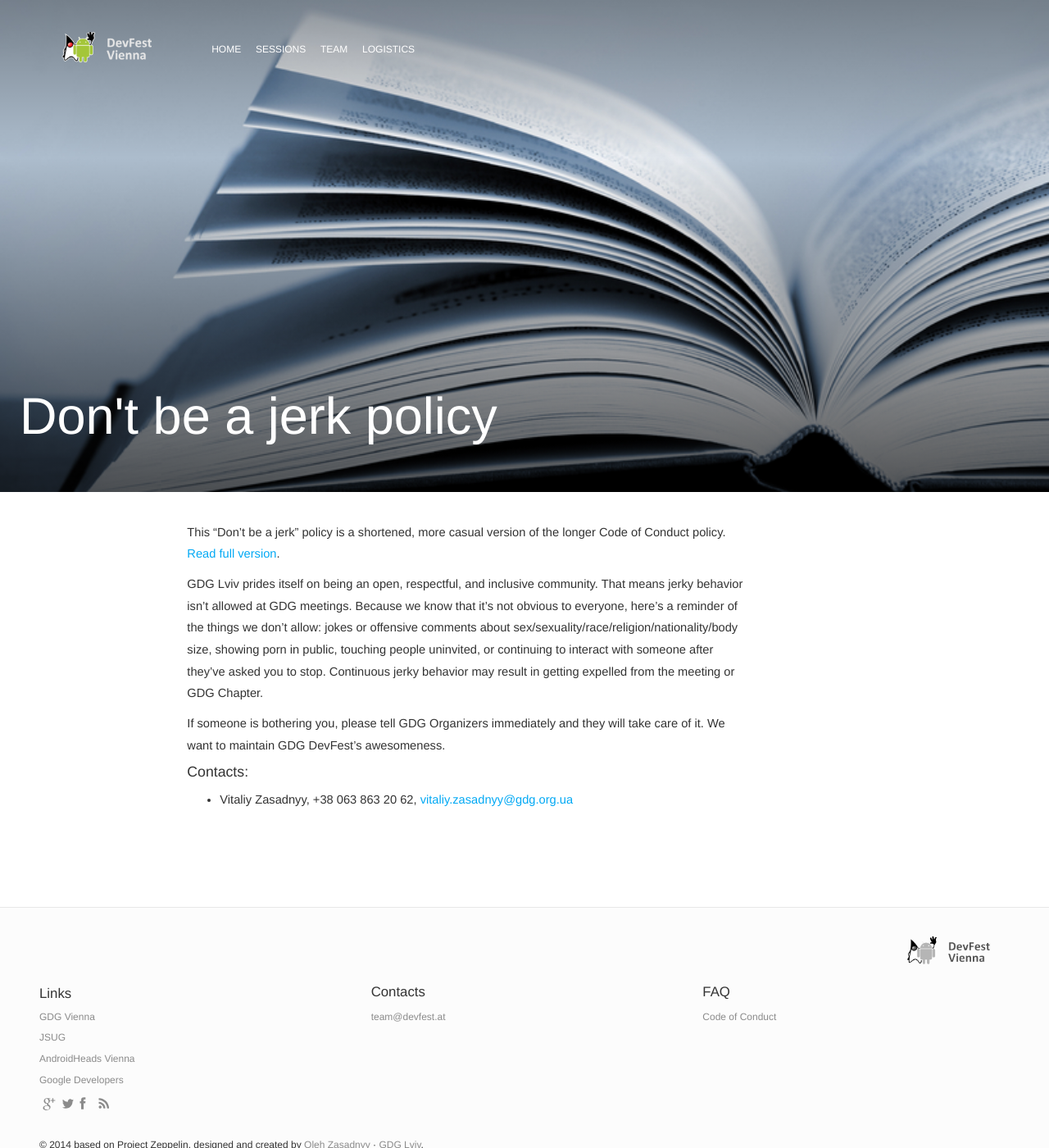
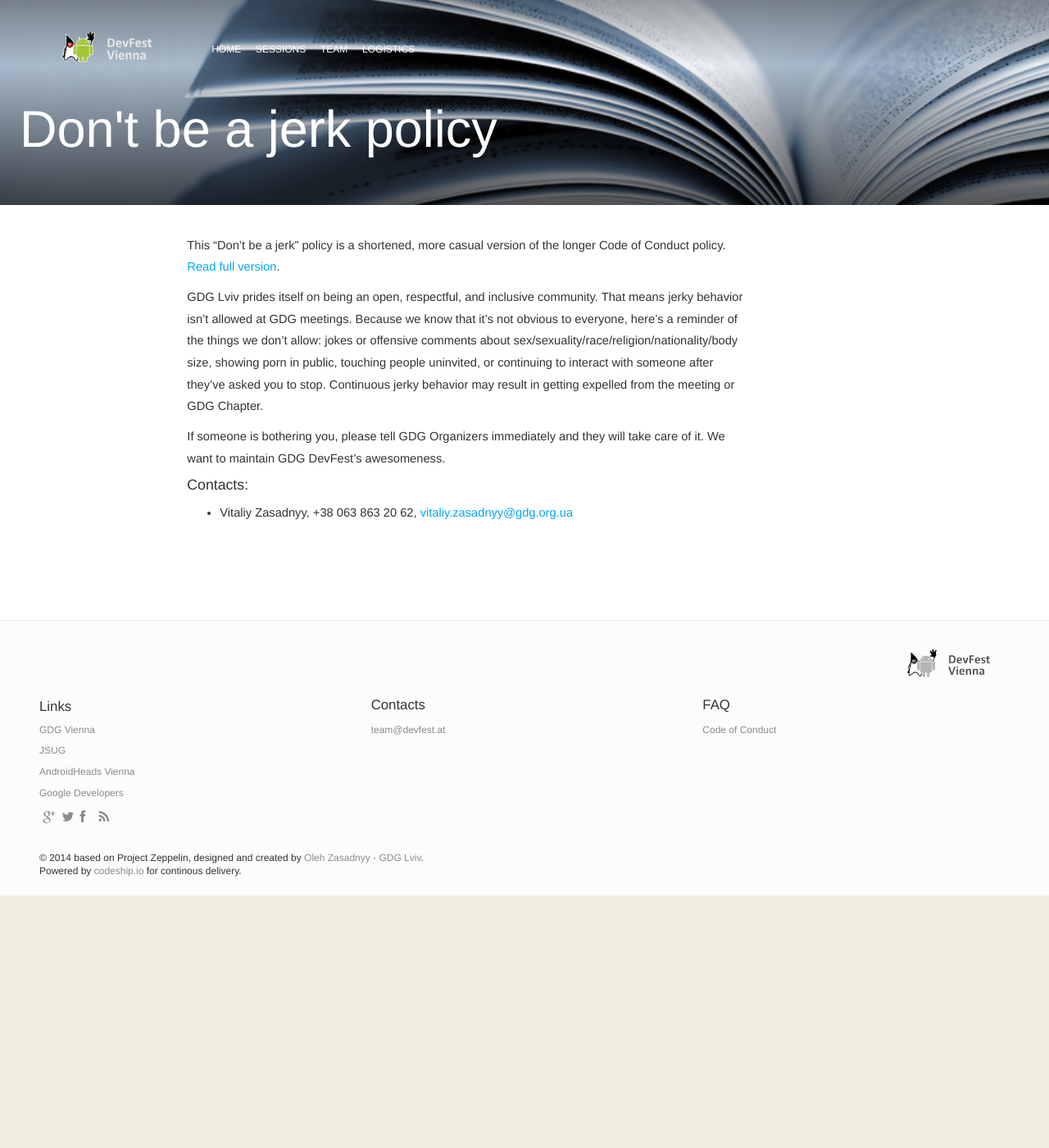
Before and after one commit to DevFestVienna/devfest-at-site, a Jekyll site: the page built from cod.md, in a window 1280 px wide and 1400 px high. Shown: the whole window at 82% size. Built offline with Jekyll 4.4.1, drawn with Linux system fonts in a browser that asks for light colours; nearby versions of some CDN libraries; comment, search, counter and statistics services are not loaded.

Commit message:
reduce whitespace on follow-up pages

```diff
--- a/css/style.css
+++ b/css/style.css
@@ -742,7 +742,7 @@ nav ul > li > a.current, nav ul > li > a:hover {
 
 #top-section {
     position: relative;
-    min-height: 600px;
+    min-height: 250px;
     padding-top: 0;
     background: #03a9f4;
     background-repeat: no-repeat;
```
Also changed, not shown: css/style.min.css.
